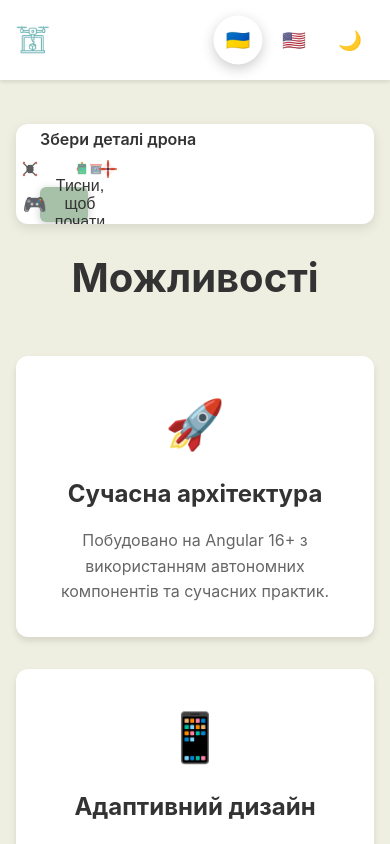
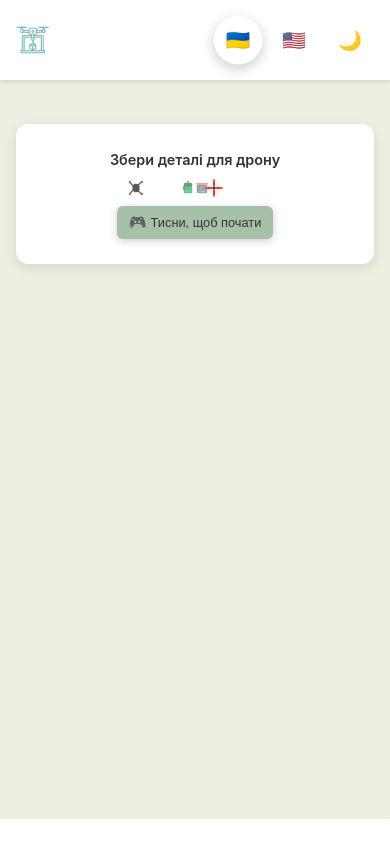
Before and after one commit to coffpiler/fundation, an Angular app: page /home in a window 390 px wide. Shown: the top 844 px of the page. Built offline with nearby package versions, Linux system fonts and the light colour scheme.

Commit message:
style: add responsive layouts and remove features section from home page

```diff
--- a/src/app/features/home/drone-game/drone-game.component.scss
+++ b/src/app/features/home/drone-game/drone-game.component.scss
@@ -43,6 +43,14 @@
 
   &.collapsed {
     height: 100px;
+
+    @media (max-width: 768px) {
+      height: 120px;
+    }
+
+    @media (max-width: 480px) {
+      height: 140px;
+    }
   }
 }
 
@@ -148,18 +156,96 @@
     }
   }
 
+  // Tablet styles
+  @media (max-width: 1024px) and (min-width: 769px) {
+    .preview-content {
+      gap: 12px;
+    }
+
+    .preview-title {
+      font-size: 1.1rem;
+    }
+
+    .preview-parts {
+      gap: 6px;
+    }
+
+    .preview-part-image {
+      width: 22px;
+      height: 22px;
+    }
+
+    .expand-btn {
+      font-size: 0.9rem;
+      padding: 8px 12px;
+
+      .expand-icon {
+        font-size: 1rem;
+      }
+    }
+  }
+
+  // Mobile styles
   @media (max-width: 768px) {
+    height: 120px;
+    padding: 12px 16px;
+
+    .preview-content {
+      flex-direction: row;
+      align-items: center;
+      gap: 8px;
+      flex-wrap: wrap;
+    }
+
+    .preview-title {
+      font-size: 0.95rem;
+      flex: 1;
+      min-width: 120px;
+    }
+
+    .preview-parts {
+      gap: 4px;
+      flex: 1;
+      min-width: 100px;
+      justify-content: flex-start;
+    }
+
+    .preview-part-image {
+      width: 18px;
+      height: 18px;
+    }
+
+    .expand-btn {
+      font-size: 0.85rem;
+      padding: 6px 10px;
+      white-space: nowrap;
+      flex-shrink: 0;
+
+      .expand-icon {
+        font-size: 0.9rem;
+        margin-right: 0.25rem;
+      }
+    }
+  }
+
+  // Small mobile styles
+  @media (max-width: 480px) {
+    height: 140px;
+    padding: 10px 12px;
+
     .preview-content {
       flex-direction: column;
-      align-items: flex-start;
+      align-items: stretch;
       gap: 8px;
     }
 
     .preview-title {
-      font-size: 1rem;
+      font-size: 0.9rem;
+      text-align: center;
     }
 
     .preview-parts {
+      justify-content: center;
       gap: 6px;
     }
 
@@ -169,8 +255,9 @@
     }
 
     .expand-btn {
-      width: 35px;
-      height: 35px;
+      align-self: center;
+      font-size: 0.8rem;
+      padding: 8px 12px;
     }
   }
 }
@@ -396,25 +483,109 @@
   opacity: 0.9;
 }
 
+// Tablet responsive styles
+@media (max-width: 1024px) and (min-width: 769px) {
+  .game-full {
+    padding: 1.5rem;
+  }
+
+  .game-header {
+    gap: 0.75rem;
+  }
+
+  .game-stats {
+    gap: 1.5rem;
+  }
+
+  .game-area {
+    height: 350px;
+  }
+
+  .parts-grid {
+    grid-template-columns: repeat(auto-fit, minmax(110px, 1fr));
+  }
+}
+
+// Mobile responsive styles
 @include mobile {
+  .game-full {
+    padding: 1rem;
+  }
+
   .game-header {
     flex-direction: column;
     text-align: center;
+    gap: 1rem;
+  }
+
+  .game-header-left {
+    justify-content: center;
   }
 
   .game-stats {
     justify-content: center;
+    gap: 1rem;
+    flex-wrap: wrap;
+  }
+
+  .stat {
+    min-width: 60px;
   }
 
   .game-area {
-    height: 300px;
+    height: 280px;
   }
 
   .parts-grid {
-    grid-template-columns: repeat(auto-fit, minmax(100px, 1fr));
+    grid-template-columns: repeat(auto-fit, minmax(90px, 1fr));
+    gap: 0.75rem;
   }
 
   .part-image {
+    width: 32px;
+    height: 32px;
+  }
+
+  .preview-image {
+    width: 40px;
+    height: 40px;
+  }
+}
+
+// Small mobile responsive styles
+@media (max-width: 480px) {
+  .game-full {
+    padding: 0.75rem;
+  }
+
+  .game-stats {
+    gap: 0.75rem;
+  }
+
+  .stat {
+    .stat-label {
+      font-size: 0.75rem;
+    }
+
+    .stat-value {
+      font-size: 1rem;
+    }
+  }
+
+  .game-area {
+    height: 250px;
+  }
+
+  .parts-grid {
+    grid-template-columns: repeat(auto-fit, minmax(80px, 1fr));
+    gap: 0.5rem;
+  }
+
+  .part-preview {
+    padding: 0.75rem;
+  }
+
+  .preview-image {
     width: 35px;
     height: 35px;
   }
--- a/src/app/features/home/home.component.html
+++ b/src/app/features/home/home.component.html
@@ -2,17 +2,5 @@
   <div class="container">
     <!-- Drone Game -->
     <app-drone-game></app-drone-game>
-
-    <!-- Features Section -->
-    <div class="features-section">
-      <h2 class="section-title">{{ 'features.title' | translate | async }}</h2>
-      <div class="features-grid">
-        <div class="feature-card" *ngFor="let feature of features">
-          <div class="feature-icon">{{ feature.icon }}</div>
-          <h3 class="feature-title">{{ feature.titleKey | translate | async }}</h3>
-          <p class="feature-description">{{ feature.descriptionKey | translate | async }}</p>
-        </div>
-      </div>
-    </div>
   </div>
 </div>
--- a/src/app/features/home/home.component.scss
+++ b/src/app/features/home/home.component.scss
@@ -40,38 +40,6 @@
   flex-wrap: wrap;
 }
 
-.section-title {
-  @include text-center;
-  font-size: $font-size-xxxl;
-  margin-bottom: 3rem;
-  color: var(--text-primary);
-}
-
-.features-grid {
-  @include grid-responsive(300px);
-  margin-bottom: 4rem;
-}
-
-.feature-card {
-  @include card;
-  @include text-center;
-}
-
-.feature-icon {
-  font-size: $font-size-hero;
-  margin-bottom: 1rem;
-}
-
-.feature-title {
-  font-size: $font-size-xl;
-  margin-bottom: 1rem;
-  color: var(--text-primary);
-}
-
-.feature-description {
-  color: var(--text-secondary);
-  line-height: $line-height-lg;
-}
 
 @include mobile {
   .hero-title {
--- a/src/app/features/home/home.component.ts
+++ b/src/app/features/home/home.component.ts
@@ -13,38 +13,6 @@ import { TranslationService } from '../../shared/services/translation.service';
   templateUrl: './home.component.html'
 })
 export class HomeComponent implements OnInit {
-  features = [
-    {
-      icon: '🚀',
-      titleKey: 'features.modernArchitecture.title',
-      descriptionKey: 'features.modernArchitecture.description'
-    },
-    {
-      icon: '📱',
-      titleKey: 'features.responsiveDesign.title',
-      descriptionKey: 'features.responsiveDesign.description'
-    },
-    {
-      icon: '⚡',
-      titleKey: 'features.highPerformance.title',
-      descriptionKey: 'features.highPerformance.description'
-    },
-    {
-      icon: '🔒',
-      titleKey: 'features.secure.title',
-      descriptionKey: 'features.secure.description'
-    },
-    {
-      icon: '🎨',
-      titleKey: 'features.beautifulUI.title',
-      descriptionKey: 'features.beautifulUI.description'
-    },
-    {
-      icon: '🛠️',
-      titleKey: 'features.developerFriendly.title',
-      descriptionKey: 'features.developerFriendly.description'
-    }
-  ];
 
   constructor(private translationService: TranslationService) {}
 
--- a/src/app/shared/components/footer/footer.component.scss
+++ b/src/app/shared/components/footer/footer.component.scss
@@ -3,8 +3,8 @@
 
 .footer {
   background-color: var(--bg-highlight);
+  box-shadow: $box-shadow-sm;
   color: var(--text-primary);
-  border-top: 1px solid var(--text-muted);
   margin-top: auto;
   transition: all 0.3s ease;
 }
--- a/src/app/shared/components/header/header.component.scss
+++ b/src/app/shared/components/header/header.component.scss
@@ -53,7 +53,7 @@
 }
 
 .theme-toggle {
-  background: var(--bg-highlight);
+  background: transparent;
   border: none;
   border-radius: 50%;
   width: 48px;
@@ -66,7 +66,8 @@
   font-size: 1.2rem;
 
   &:hover {
-    background: var(--bg-primary-btn);
+    background-color: transparent;
+    border: none;
     transform: scale(1.05);
     box-shadow: 0 4px 12px rgba(0, 0, 0, 0.15);
   }
--- a/src/assets/i18n/uk.json
+++ b/src/assets/i18n/uk.json
@@ -15,35 +15,8 @@
     "playAgain": "Грати знову",
     "startOver": "Почати спочатку"
   },
-  "features": {
-    "title": "Можливості",
-    "modernArchitecture": {
-      "title": "Сучасна архітектура",
-      "description": "Побудовано на Angular 16+ з використанням автономних компонентів та сучасних практик."
-    },
-    "responsiveDesign": {
-      "title": "Адаптивний дизайн",
-      "description": "Повністю адаптивний дизайн, який ідеально працює на всіх пристроях та розмірах екранів."
-    },
-    "highPerformance": {
-      "title": "Висока продуктивність",
-      "description": "Оптимізовано для швидкості з ледачим завантаженням та ефективним виявленням змін."
-    },
-    "secure": {
-      "title": "Безпечний",
-      "description": "Вбудовані функції безпеки, включаючи охоронці автентифікації та HTTP перехоплювачі."
-    },
-    "beautifulUI": {
-      "title": "Красивий інтерфейс",
-      "description": "Чистий, сучасний інтерфейс з плавними анімаціями та інтуїтивним користувацьким досвідом."
-    },
-    "developerFriendly": {
-      "title": "Зручний для розробників",
-      "description": "Добре структурована кодова база з TypeScript, SCSS та комплексними інструментами."
-    }
-  },
   "droneGame": {
-    "title": "Збери деталі дрона",
+    "title": "Збери деталі для дрону",
     "instructions": "Клікай на плаваючі деталі дрона, щоб зібрати їх до закінчення часу!",
     "clickToExpand": "Тисни, щоб почати",
     "collapse": "Закрити гру",
@@ -95,6 +68,6 @@
   },
   "footer": {
     "copyright": "© 2024 Дрони та 3D друк для ЗСУ. Всі права захищені.",
-    "description": "Підтримка оборони України через інноваційні технології дронів та 3D друку."
+    "description": "Підтримка ЗСУ дронами та 3D друком."
   }
 }
--- a/src/index.html
+++ b/src/index.html
@@ -5,7 +5,7 @@
   <title>Дрони та 3d друк для ЗСУ</title>
   <base href="/">
   <meta name="viewport" content="width=device-width, initial-scale=1">
-  <link rel="icon" type="image/x-icon" href="favicon.ico">
+  <link rel="icon" type="image/x-icon" href="assets/images/favicon.ico">
 </head>
 <body>
   <app-root></app-root>
```
Also changed, not shown: src/assets/i18n/en.json (+0 -27 lines).
